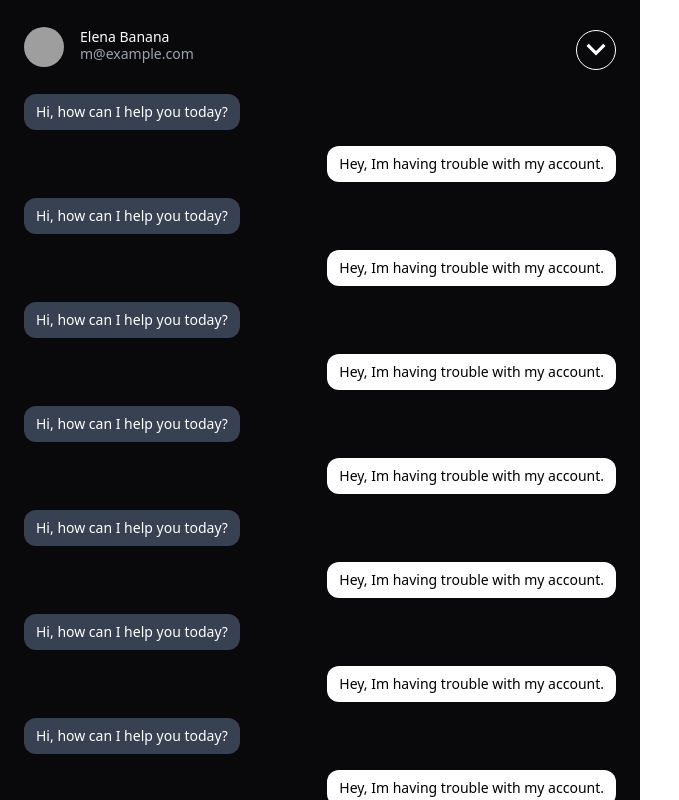
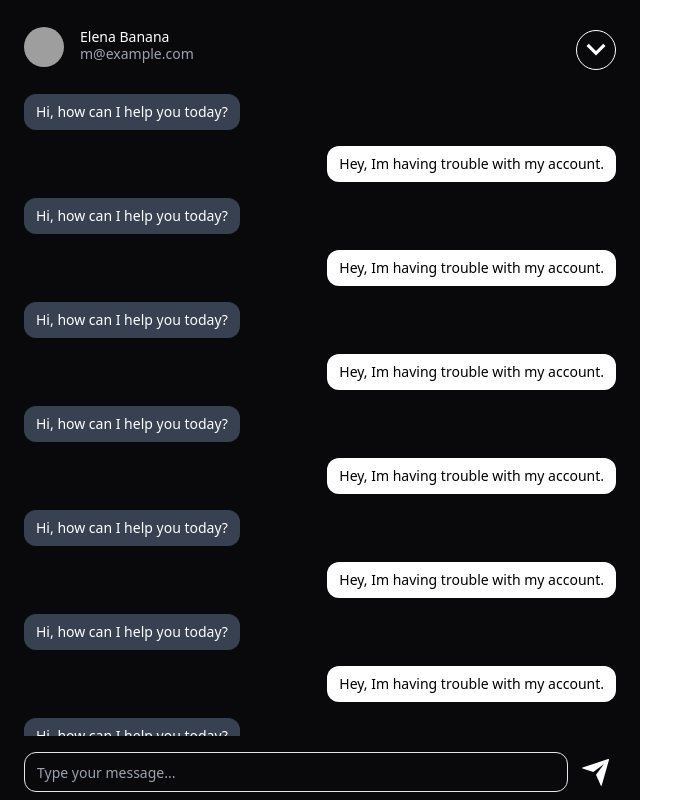
Before and after one commit to odracirdev/cv-maker, a React (Vite) app in the folder frontend/: page / in a window 1280 px wide. Shown: the whole page, without its empty margins (0-679 px from the left). Built offline with nearby package versions, Linux system fonts and the light colour scheme; grey boxes are pictures that could not be loaded.

Commit message:
style: fix scroll chat section

```diff
--- a/frontend/src/components/Chat/Chat.tsx
+++ b/frontend/src/components/Chat/Chat.tsx
@@ -1,6 +1,7 @@
 import React from 'react'
 import { Avatar, AvatarFallback, AvatarImage } from "@/components/ui/avatar"
 import { Button } from "@/components/ui/button"
+import './index.css';
 
 export default function Chat() {
   return (
@@ -22,7 +23,7 @@ export default function Chat() {
             <svg xmlns="http://www.w3.org/2000/svg" viewBox="0 0 24 24"><path fill="currentColor" d="m12 15.4l-6-6L7.4 8l4.6 4.6L16.6 8L18 9.4z"/></svg>
           </Button>
         </div>
-        <div className="p-6 pt-0">
+        <div className="p-6 pt-0 chat-container">
           <div className='space-y-4'>
             <div className="flex w-max max-w-[75%] flex-col gap-2 px-3 py-2 text-sm bg-gray-700 rounded-xl text-white">
               Hi, how can I help you today?
@@ -87,7 +88,7 @@ export default function Chat() {
           </div>
         </div>
       </div>
-      <div className='flex items-center p-6 pt-0'>
+      <div className='flex items-center px-6 py-4'>
         <form className='flex w-full items-center space-x-2'>
           <input className="flex h-10 w-full rounded-xl border px-3 py-2 text-sm file:border-0 file:text-sm file:font-medium placeholder:text-gray-400 focus-visible:outline-none disabled:cursor-not-allowed disabled:opacity-50 flex-1 bg-transparent" id="message" placeholder="Type your message..." autoComplete="off" value=""></input>
           <Button variant="ghost" size="icon" className="text-white flex items-center justify-center whitespace-nowrap rounded-full h-10 w-10 hover:text-gray-700">
--- /dev/null
+++ b/frontend/src/components/Chat/index.css
@@ -0,0 +1,7 @@
+.chat-container {
+  --avatar-height: 94px;
+  --chat-height: 64px;
+
+  height: calc(100vh - var(--avatar-height) - var(--chat-height));
+  overflow-y: auto;
+}
```
